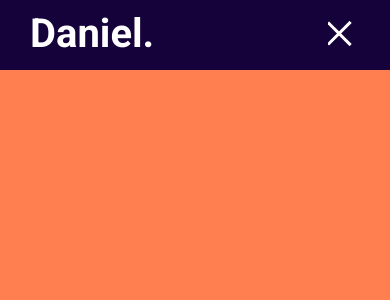
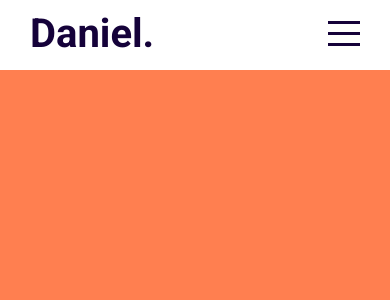
Before and after one commit to danielbkim/danielbkim.github.io, a React (Create React App) app: page / in a window 390 px wide. Shown: the top 300 px of the page. Built offline with nearby package versions, Linux system fonts and the light colour scheme.

Commit message:
adds state to app to manage dynamic hamburger menu open and close animation

```diff
--- a/src/App.jsx
+++ b/src/App.jsx
@@ -1,5 +1,5 @@
 
-import React from "react";
+import { useState } from "react";
 import Navbar from "./components/navbar/Navbar";
 import Intro from "./components/intro/Intro";
 import Projects from "./components/projects/Projects";
@@ -8,9 +8,11 @@ import Contact from "./components/contact/Contact";
 import "./app.scss";
 
 function App() {
+  const [menuOpen, setMenuOpen] = useState(false);
+
   return (
     <div className="app">
-        <Navbar />
+        <Navbar menuOpen={menuOpen} setMenuOpen={setMenuOpen}/>
         <div className="sections">
           <Intro />
           <Projects />
--- a/src/components/Navbar/Navbar.jsx
+++ b/src/components/Navbar/Navbar.jsx
@@ -1,8 +1,8 @@
 import "./navbar.scss";
 
-const Navbar = () => {
+const Navbar = ({ menuOpen, setMenuOpen }) => {
   return (
-      <div className="navbar active">
+      <div className={"navbar " + (menuOpen && "active")}>
         <div className="wrapper">
           <div className="left">
             <a href="#intro" className="logo">Daniel.</a>
@@ -10,7 +10,7 @@ const Navbar = () => {
             <a href="#contact">Contact Me</a> */}
           </div>
           <div className="right">
-            <div className="hamburger">
+            <div className="hamburger" onClick={()=>setMenuOpen(!menuOpen)}>
               <span className="line1"></span>
               <span className="line2"></span>
               <span className="line3"></span>
--- a/src/components/Navbar/navbar.scss
+++ b/src/components/Navbar/navbar.scss
@@ -42,7 +42,7 @@
                 height: 3px;
                 background-color: $mainColor;
                 transform-origin: left;
-                transition: all 2s ease;
+                transition: all 1s ease;
             }
         }
     }
```
